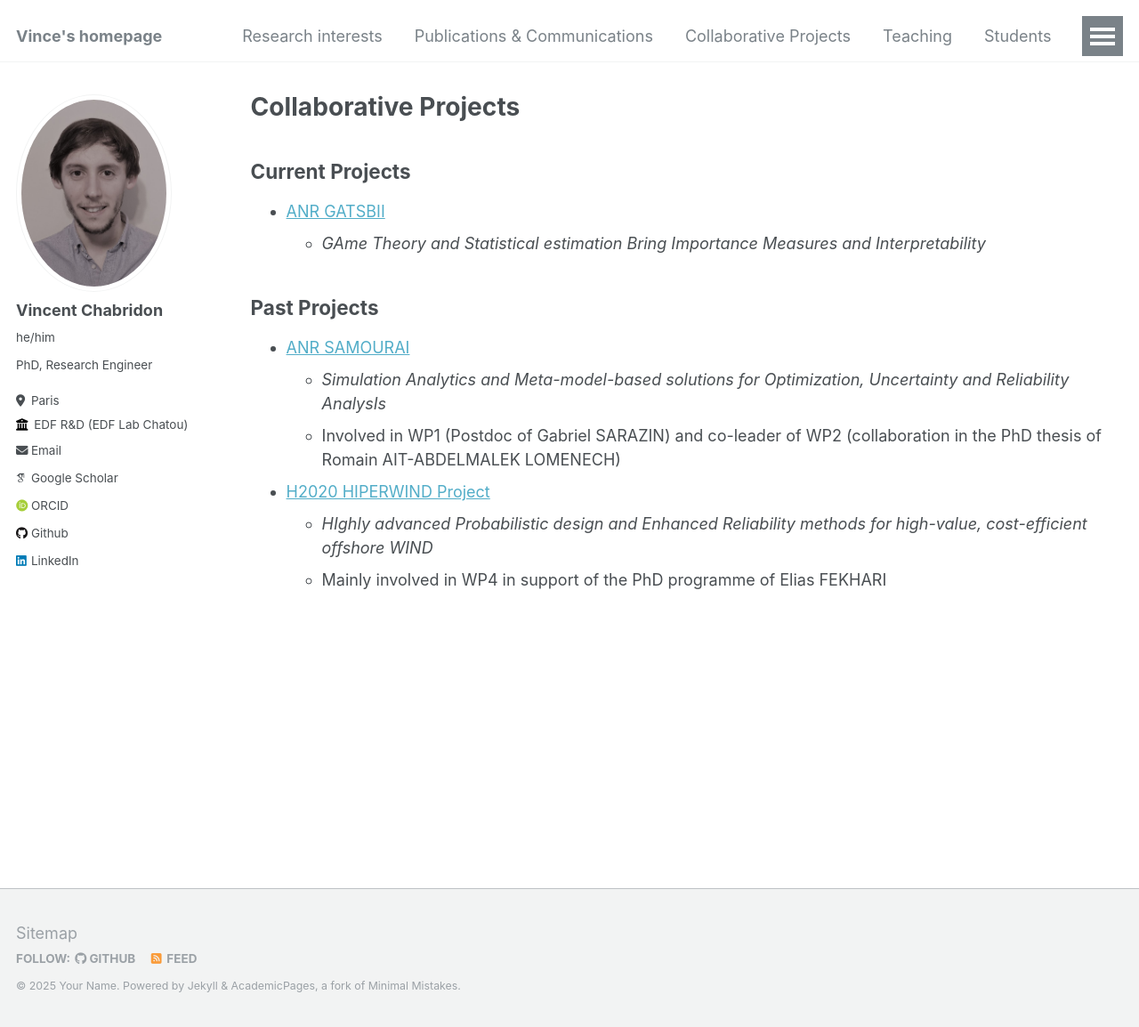
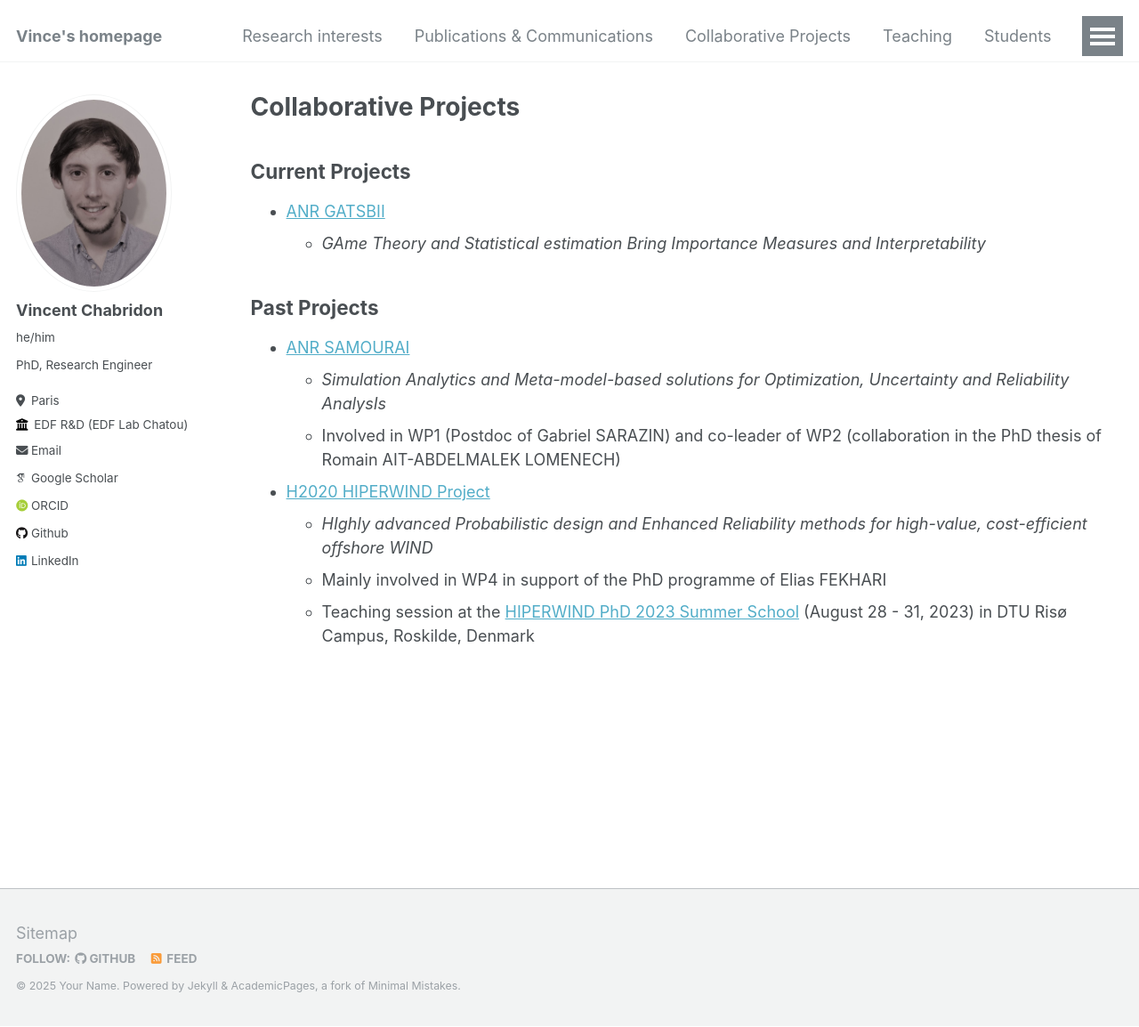
Before and after one commit to vchabri/vchabri.github.io, a Jekyll site: the page built from _pages/collaborative_projects.md, in a window 1280 px wide and 1154 px high. Shown: the whole window at 89% size. Built offline with Jekyll 4.4.1, drawn with Linux system fonts in a browser that asks for light colours; some web fonts are replaced.

Commit message:
Update collaborative_projects.md

```diff
--- a/_pages/collaborative_projects.md
+++ b/_pages/collaborative_projects.md
@@ -19,3 +19,4 @@ author_profile: true
 * [H2020 HIPERWIND Project](https://www.hiperwind.eu/)
   - _HIghly advanced Probabilistic design and Enhanced Reliability methods for high-value, cost-efficient offshore WIND_
   - Mainly involved in WP4 in support of the PhD programme of Elias FEKHARI
+  - Teaching session at the [HIPERWIND PhD 2023 Summer School](https://github.com/Hiperwind/PhDSchool) (August 28 - 31, 2023) in DTU Risø Campus, Roskilde, Denmark
```
